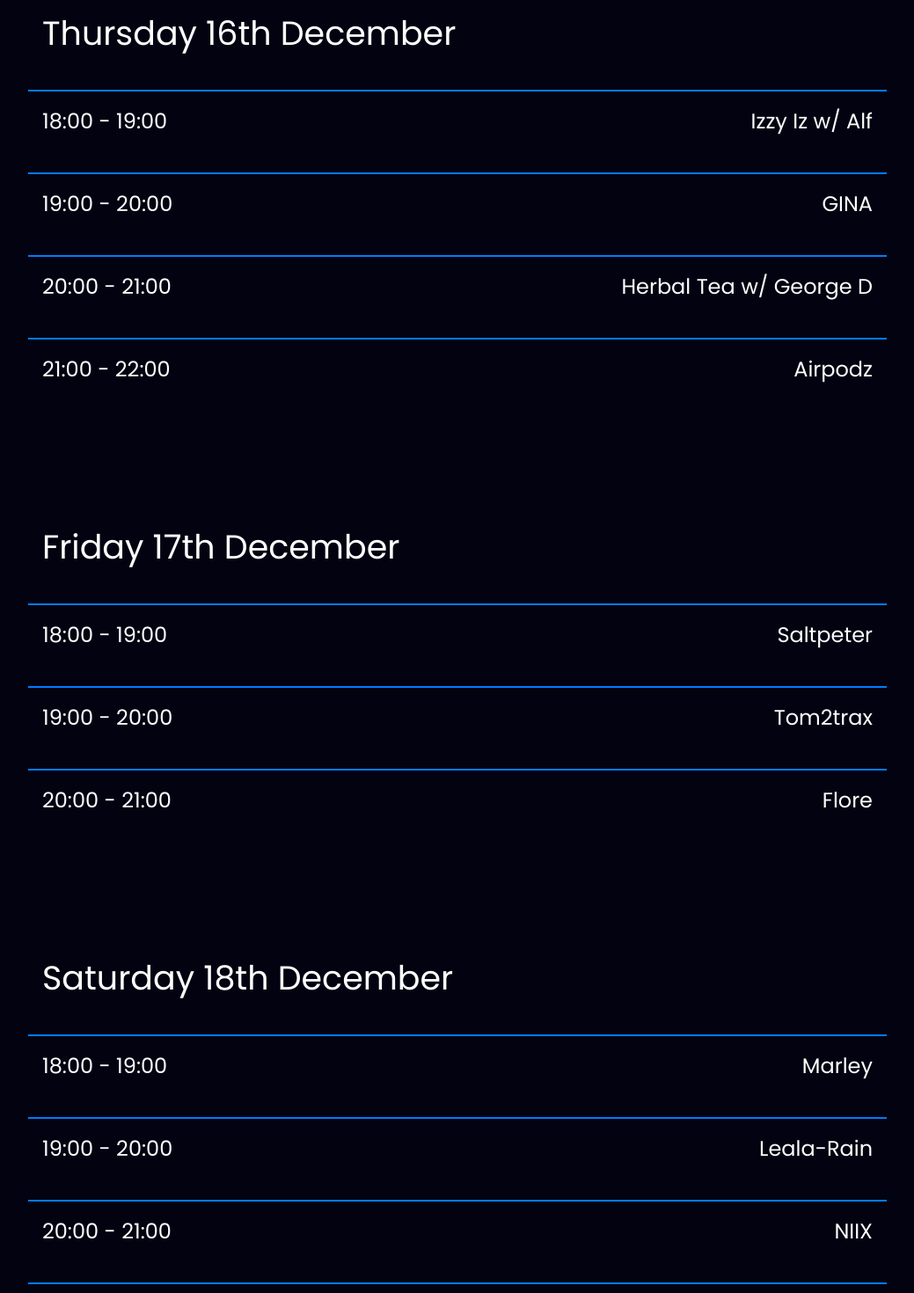
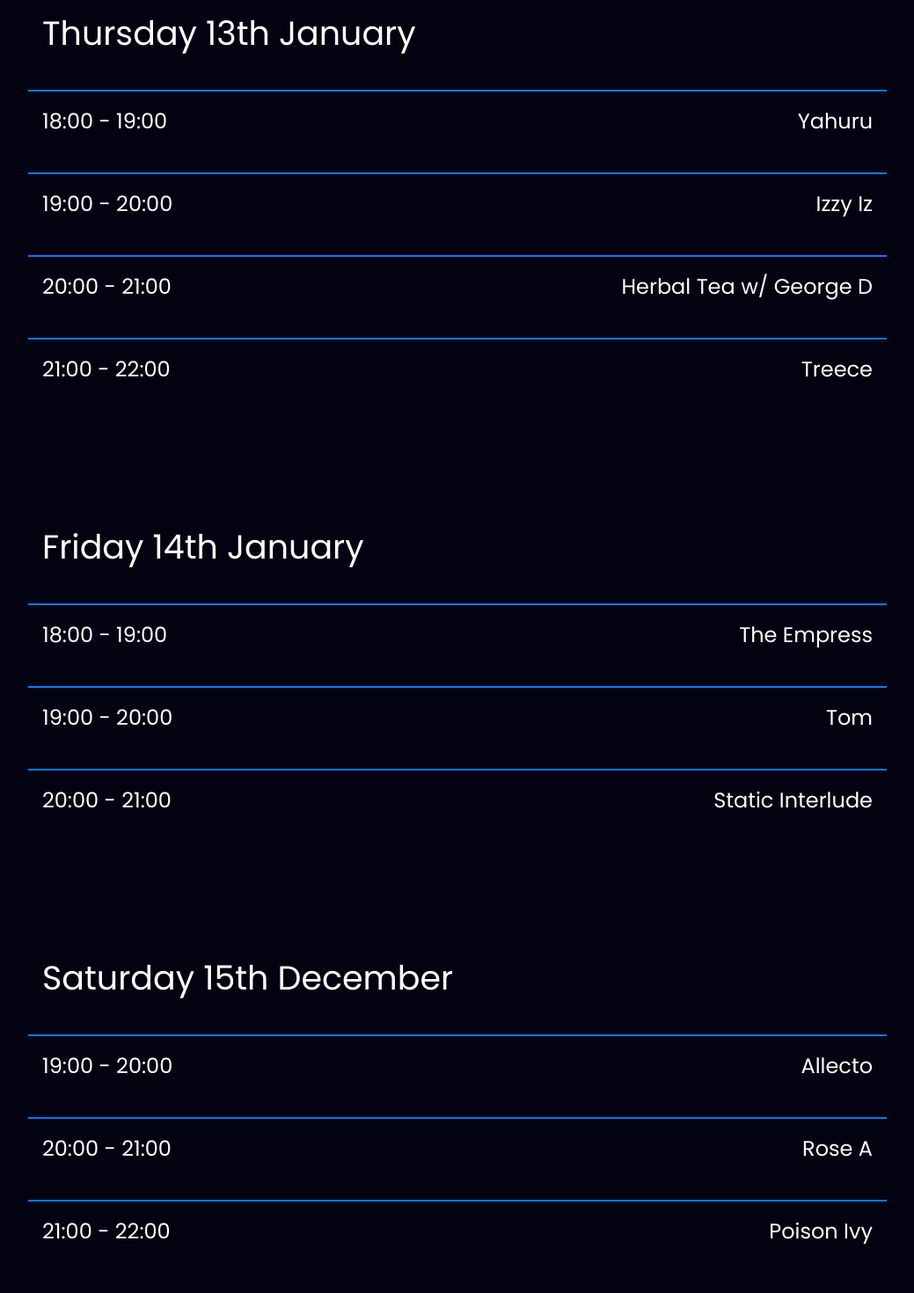
Before and after one commit to katiemhughes/radio-website, a React (Create React App) app: page / in a window 1280 px wide. Shown: the part 1820-3290 px from the top of the page at 88% size, without its empty margins (120-1159 px from the left). Built offline with nearby package versions, Linux system fonts and the light colour scheme.

Commit message:
schedule update

```diff
--- a/src/components/schedule/Schedule.js
+++ b/src/components/schedule/Schedule.js
@@ -11,15 +11,15 @@ const Schedule = () => {
             <h1 className="schedule-title">SCHEDULE</h1>
             <table className="schedule-table">
                 <ScheduleDate
-                    showDate="Thursday 16th December"
+                    showDate="Thursday 13th January"
                 />
                 <ScheduleItem
                     showTime="18:00 - 19:00"
-                    showName="Izzy Iz w/ Alf"
+                    showName="Yahuru"
                 />
                 <ScheduleItem
                     showTime="19:00 - 20:00"
-                    showName="GINA"
+                    showName="Izzy Iz"
                 />
                 <ScheduleItem
                     showTime="20:00 - 21:00"
@@ -27,45 +27,41 @@ const Schedule = () => {
                 />
                 <ScheduleItem
                     showTime="21:00 - 22:00"
-                    showName="Airpodz"
+                    showName="Treece"
                 />
             </table>
             <table className="schedule-table">
                 <ScheduleDate
-                    showDate="Friday 17th December"
+                    showDate="Friday 14th January"
                     />
                     <ScheduleItem
                         showTime="18:00 - 19:00"
-                        showName="Saltpeter"
+                        showName="The Empress"
                     />
                     <ScheduleItem
                         showTime="19:00 - 20:00"
-                        showName="Tom2trax"
+                        showName="Tom"
                     />
                     <ScheduleItem
                         showTime="20:00 - 21:00"
-                        showName= "Flore"
+                        showName= "Static Interlude"
         />
             </table>
             <table className="schedule-table">
                 <ScheduleDate
-                    showDate="Saturday 18th December"
-                />
-                <ScheduleItem
-                    showTime="18:00 - 19:00"
-                    showName="Marley"
+                    showDate="Saturday 15th December"
                 />
                 <ScheduleItem
                     showTime="19:00 - 20:00"
-                    showName="Leala-Rain"
+                    showName="Allecto"
                 />
                 <ScheduleItem
                     showTime="20:00 - 21:00"
-                    showName="NIIX"
+                    showName="Rose A"
                 />
                 <ScheduleItem
                     showTime="21:00 - 22:00"
-                    showName="Rose A"
+                    showName="Poison Ivy"
                 />
             </table>
         </div>
```
